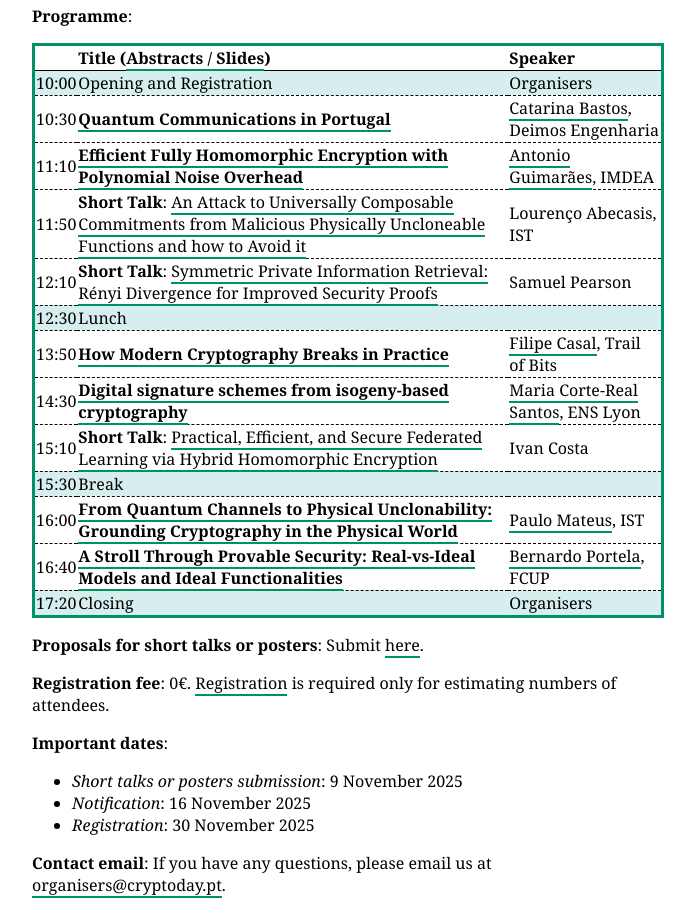
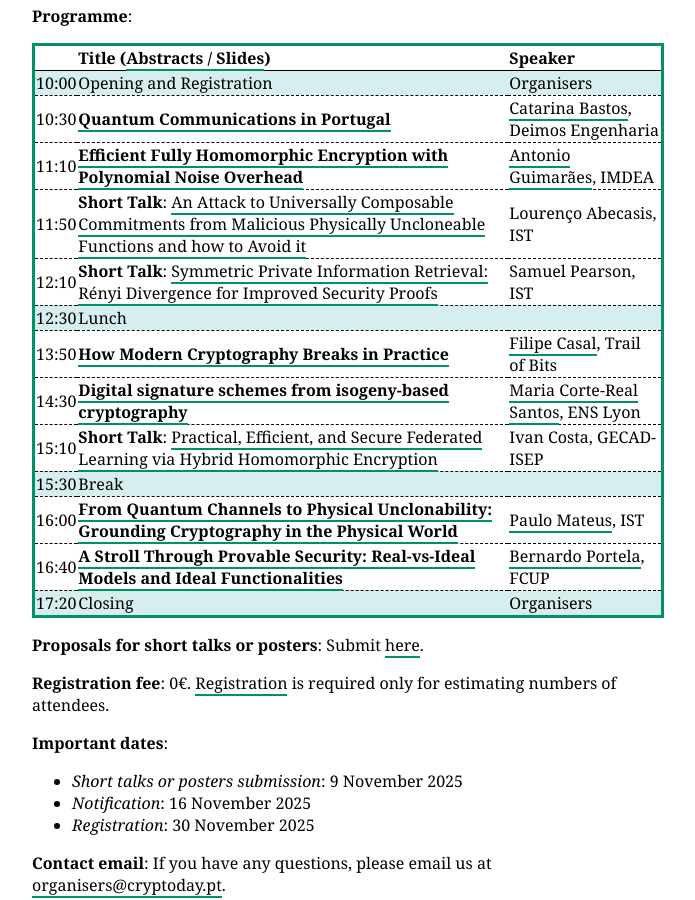
Before and after one commit to cryptoday-pt/cryptoday-pt.github.io, a Jekyll site: the page built from index.html, in a window 1280 px wide and 900 px high, scrolled down 511 px. Shown: the whole window, without its empty margins (292-987 px from the left). Built offline with Jekyll 4.4.1, drawn with Linux system fonts in a browser that asks for light colours; the list of posts is cut into pages by our own code.

Commit message:
add affiliations

```diff
--- a/index.html
+++ b/index.html
@@ -49,7 +49,7 @@ Portugal Crypto Day 2025 will take place in Porto at ISEP. This will be the seco
         <tr>
             <td>12:10</td>
             <td><b>Short Talk</b>: <a href="https://cryptoday.pt/abstracts#pearson">Symmetric Private Information Retrieval: Rényi Divergence for Improved Security Proofs</a></td>
-            <td>Samuel Pearson</td>
+            <td>Samuel Pearson, IST</td>
         </tr>
         <tr id="nontalk">
             <td>12:30</td>
@@ -69,7 +69,7 @@ Portugal Crypto Day 2025 will take place in Porto at ISEP. This will be the seco
         <tr>
             <td>15:10</td>
             <td><b>Short Talk</b>: <a href="https://cryptoday.pt/abstracts#costa">Practical, Efficient, and Secure Federated Learning via Hybrid Homomorphic Encryption</a></td>
-            <td>Ivan Costa</td>
+            <td>Ivan Costa, GECAD-ISEP</td>
         </tr>
         <tr id="nontalk">
             <td>15:30</td>
```
